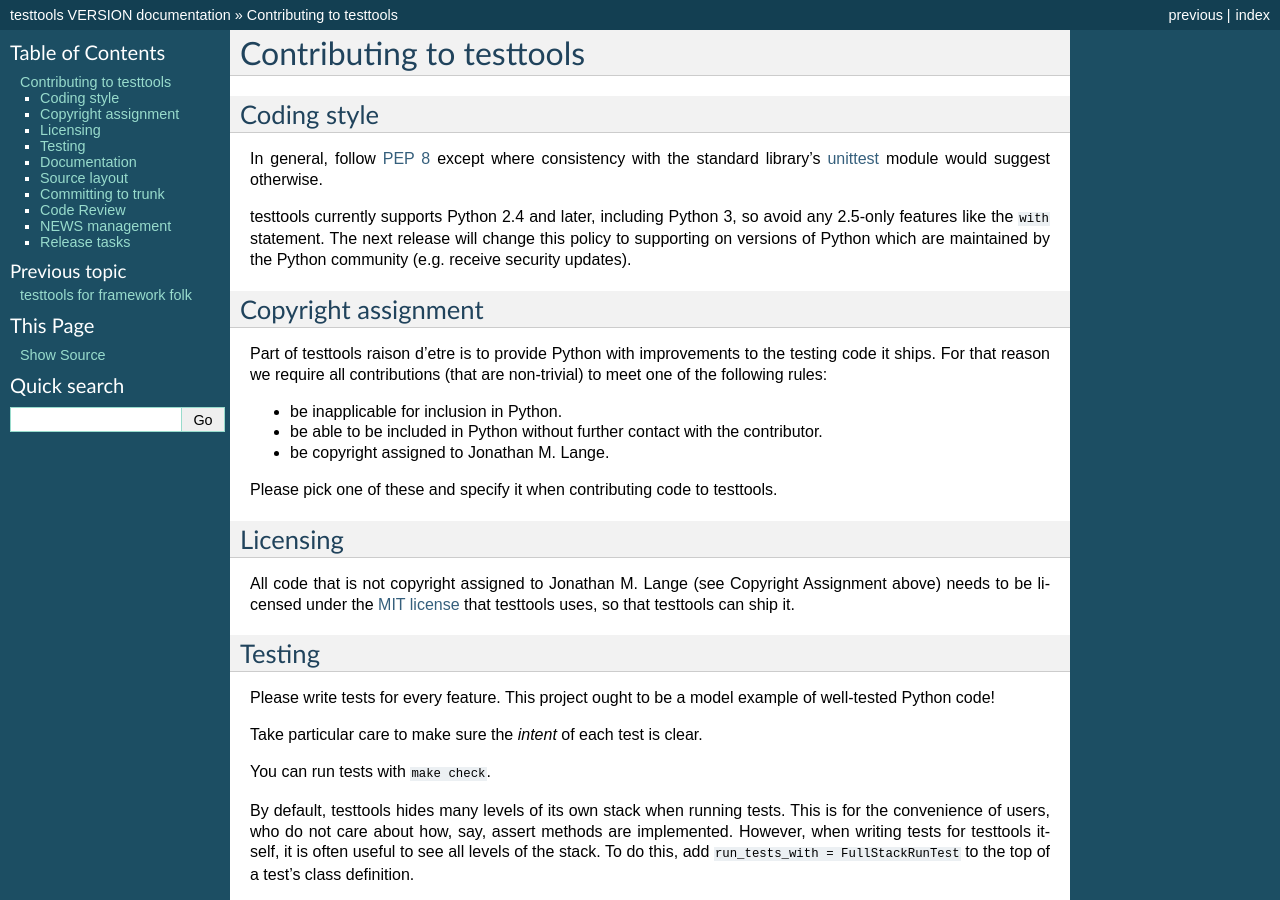
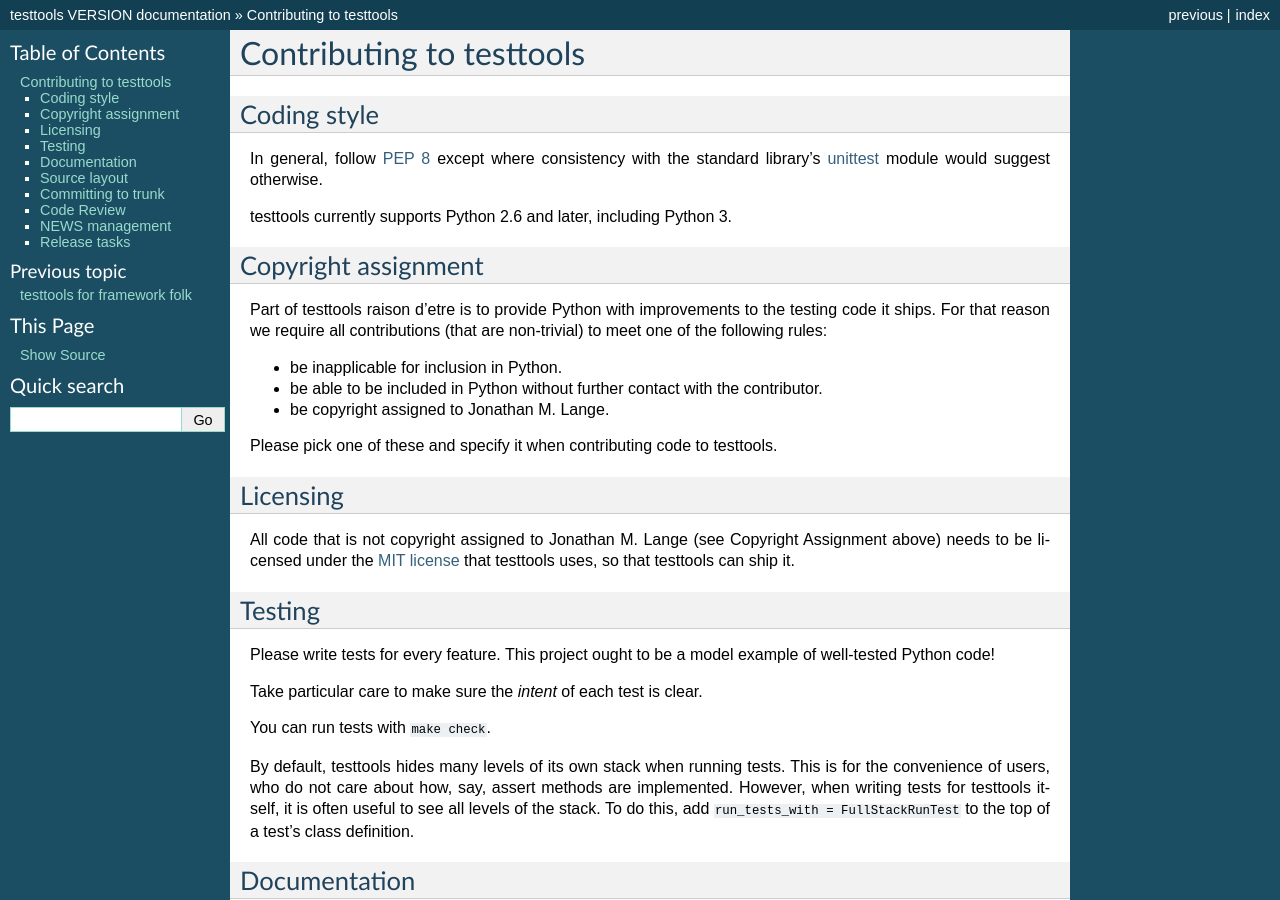
Before and after one commit to testing-cabal/testtools, a Sphinx documentation site: the page built from doc/hacking.rst, in a window 1280 px wide and 900 px high. Built offline with Sphinx 7.4.7, drawn with Linux system fonts in a browser that asks for light colours; pages that are not in the unit, such as notebooks, are missing from menus.

Commit message:
More documentation updates.

```diff
--- a/doc/hacking.rst
+++ b/doc/hacking.rst
@@ -8,10 +8,7 @@
 In general, follow `PEP 8`_ except where consistency with the standard
 library's unittest_ module would suggest otherwise.
 
-testtools currently supports Python 2.4 and later, including Python 3, so avoid
-any 2.5-only features like the ``with`` statement. The next release will change
-this policy to supporting on versions of Python which are maintained by the
-Python community (e.g. receive security updates).
+testtools currently supports Python 2.6 and later, including Python 3.
 
 Copyright assignment
 --------------------
```
